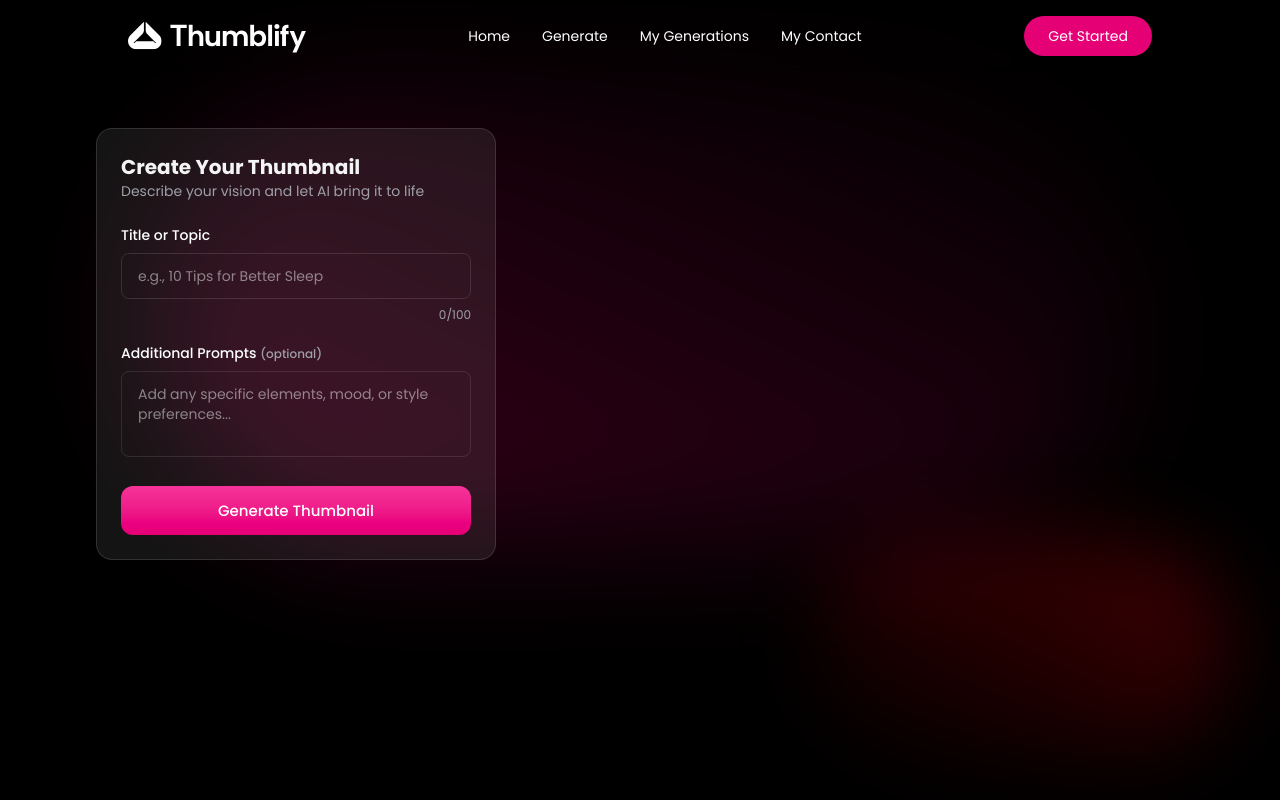
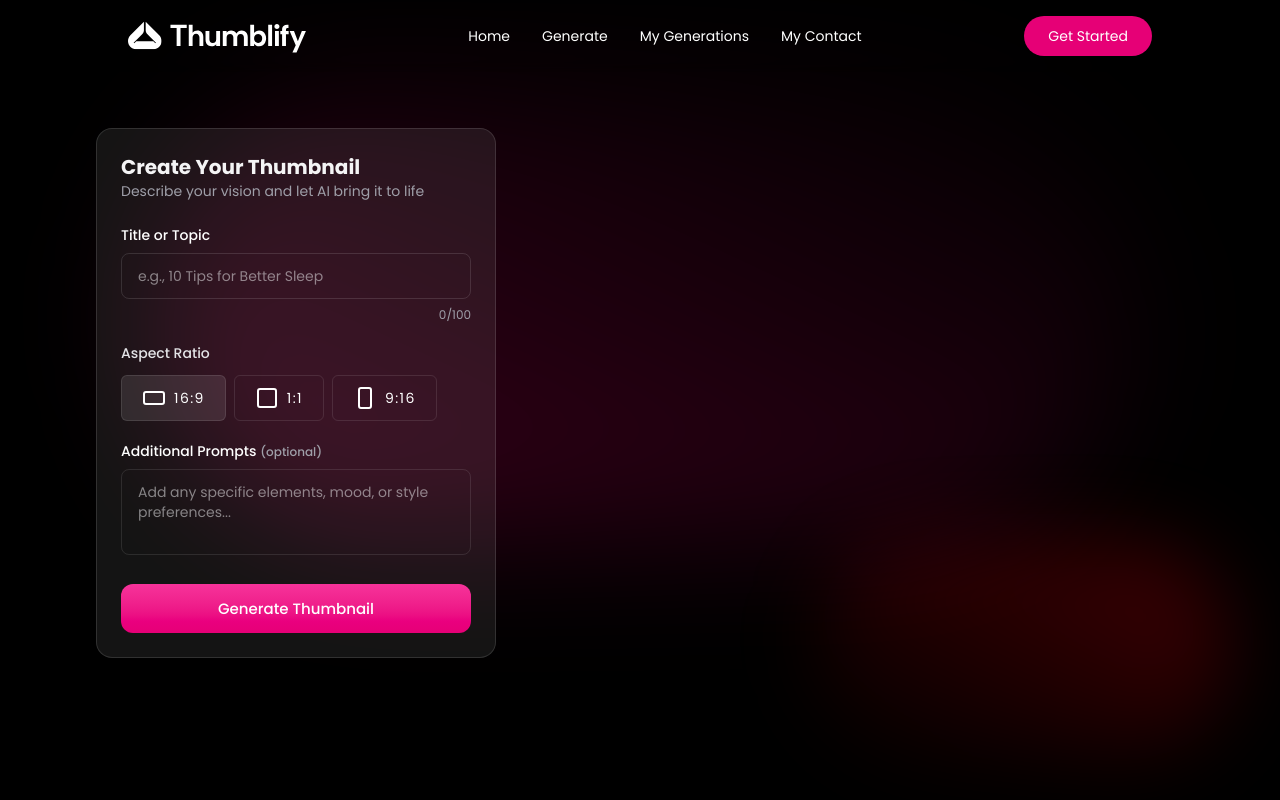
Before and after one commit to Thiago-Graciano/Thumblify, a React (Vite) app: page /generate in a window 1280 px wide. Shown: the top 800 px of the page. Built offline with nearby package versions, Linux system fonts and the light colour scheme.

Commit message:
Feat: Adiciona Opções de Resolução para criação de Thumb (16:9, 1:1 e 9:16)

```diff
--- /dev/null
+++ b/src/components/AspectRatioSelector.tsx
@@ -0,0 +1,31 @@
+import { RectangleHorizontal, RectangleVertical, Square } from "lucide-react"
+import { aspectRatios, type AspectRatio } from "../assets/assets"
+
+const AspactRatioSelector = ({value, onChange} : {value:AspectRatio; onChange: (ratio: AspectRatio) => void}) => {
+    const iconMap = {
+        "16:9" : <RectangleHorizontal className="size-6" />,
+        "1:1" : <Square className="size-6" />,
+        "9:16" : <RectangleVertical className="size-6" />
+    } as Record<AspectRatio, React.ReactNode>
+
+    return (
+        <div className="space-y-3 dark">
+            <label className="block text-sm font-medium text-zinc-200">Aspect Ratio</label>
+
+            <div className="flex flex-wrap gap-2">
+                {aspectRatios.map((ratio) => {
+                    const selected = value === ratio;
+
+                    return (
+                        <button key={ratio} type="button" onClick={() => onChange(ratio)} className={`flex items-center gap-2 rounded-md border px-5 py-2.5 text-sm transition border-white/10 ${selected ? "bg-white/10" : "hover:bg-white/6"}`}>
+                            {iconMap[ratio]}
+                            <span className="tracking-widest">{ratio}</span>
+                        </button>
+                    )
+                })}
+            </div>
+        </div>
+    )
+}
+
+export default AspactRatioSelector
--- a/src/pages/Generate.tsx
+++ b/src/pages/Generate.tsx
@@ -1,7 +1,8 @@
 import { useParams } from "react-router-dom";
 import { useState } from "react";
-import type { IThumbnail } from "../assets/assets";
+import { colorSchemes, type AspectRatio, type IThumbnail, type ThumbnailStyle } from "../assets/assets";
 import SoftBackdrop from "../components/SoftBackdrop";
+import AspectRatioSelector from "../components/AspectRatioSelector";
 
 const Generate = () => {
 
@@ -11,6 +12,12 @@
 
     const [thumbnail, setThumbnail] = useState<IThumbnail | null>(null);
     const [loading, setLoading] = useState(false);
+
+    const [aspectRatio, setAspectRatio] = useState<AspectRatio>("16:9");
+    const [colorSchemeId, setColorSchemeId] = useState<string>(colorSchemes[0].id);
+    const [style, setStyle] = useState<ThumbnailStyle>("Bold & Graphic");
+
+    const [styleDropdownOpen, setStyleDropdownOpen] = useState(false);
 
     return (
         <>
@@ -34,7 +41,10 @@
                                             <span className="text-xs text-zinc-400" >{title.length}/100</span>
                                         </div>
                                     </div>
-                                    {/* AspactRatioSelector */}
+                                    {/* AspectRatioSelector */}
+                                    <AspectRatioSelector value={aspectRatio} onChange={setAspectRatio} />
+
+
                                     {/* StyleSelector */}
                                     {/* ColorSchemeSelector */}
 
```
